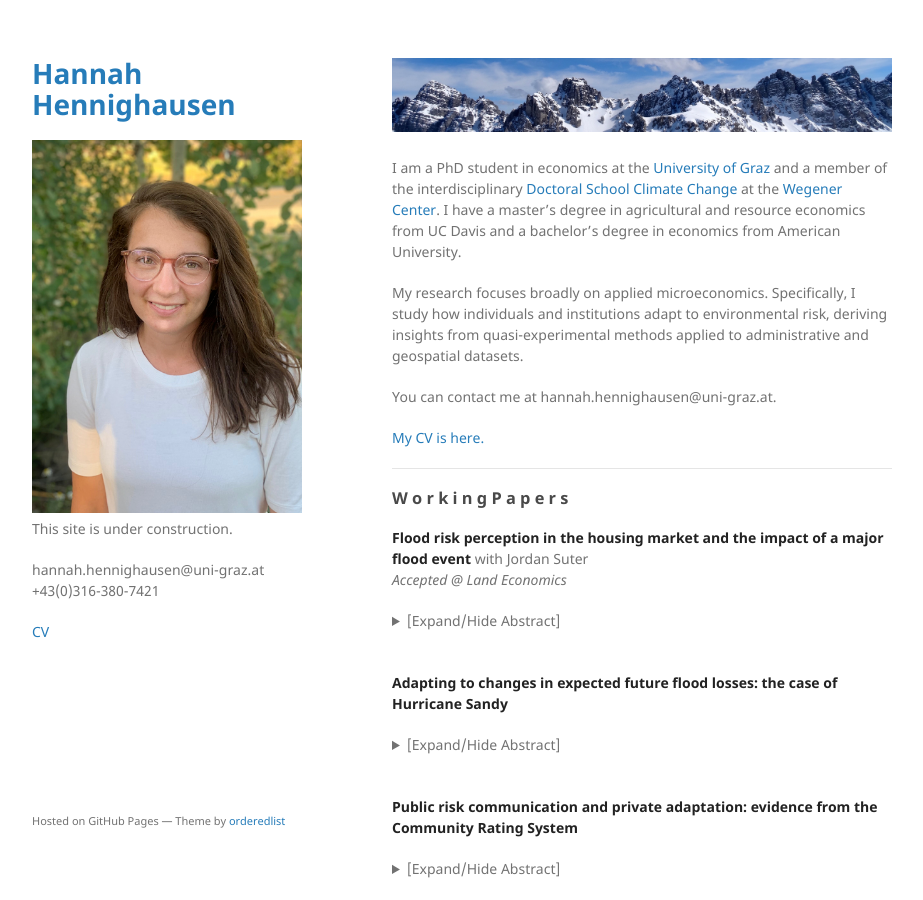
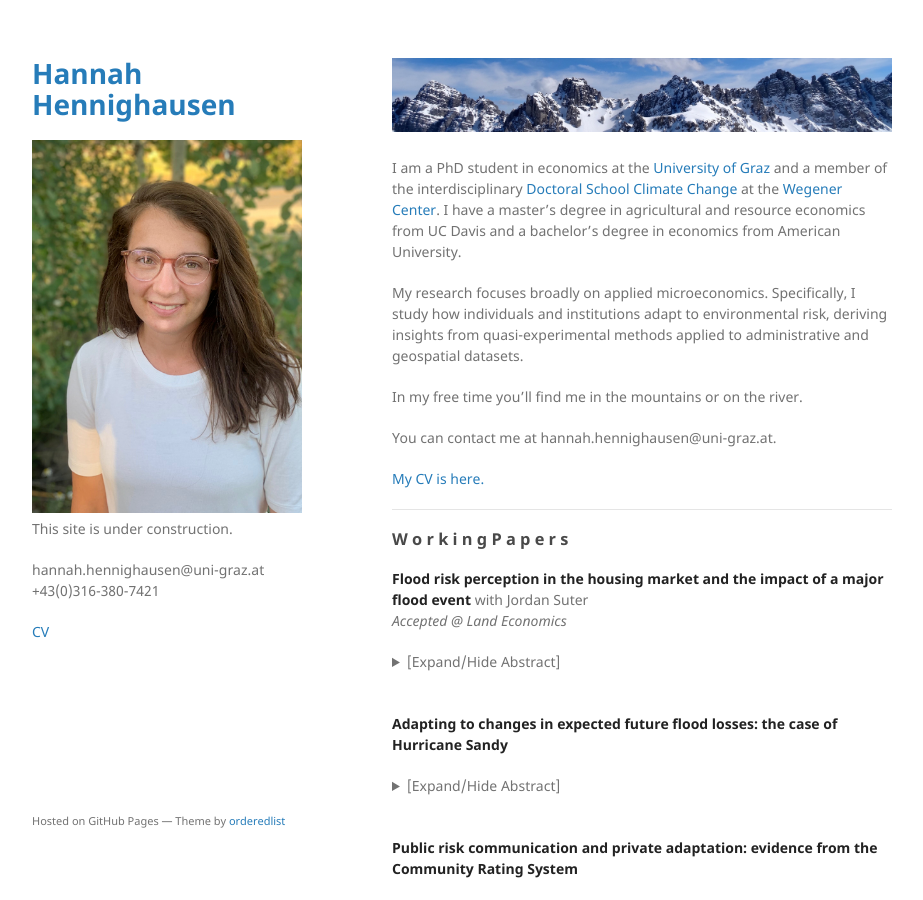
Before and after one commit to hannahhennighausen/hannahhennighausen.github.io, a Jekyll site: the page built from index.md, in a window 1280 px wide and 900 px high. Shown: the whole window, without its empty margins (178-1101 px from the left). Built offline with Jekyll 4.4.1, drawn with Linux system fonts in a browser that asks for light colours.

Commit message:
Update index.md

```diff
--- a/index.md
+++ b/index.md
@@ -6,6 +6,8 @@ layout: default
 I am a PhD student in economics at the [University of Graz](https://volkswirtschaftslehre.uni-graz.at/en/) and a member of the interdisciplinary [Doctoral School Climate Change](https://dk-climate-change.uni-graz.at/en/) at the [Wegener Center](https://wegcenter.uni-graz.at/en/). I have a master's degree in agricultural and resource economics from UC Davis and a bachelor's degree in economics from American University.
 
 My research focuses broadly on applied microeconomics. Specifically, I study how individuals and institutions adapt to environmental risk, deriving insights from quasi-experimental methods applied to administrative and geospatial datasets.
+
+In my free time you'll find me in the mountains or on the river.
 
 You can contact me at hannah.hennighausen@uni-graz.at.
 
```
